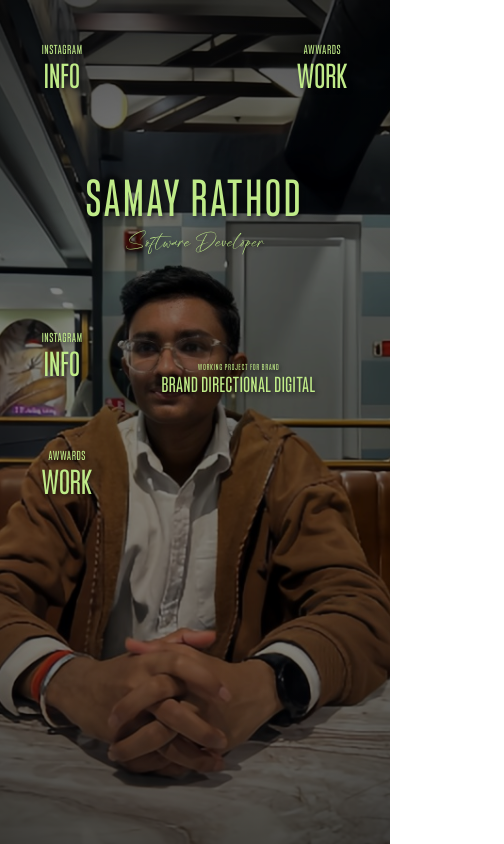
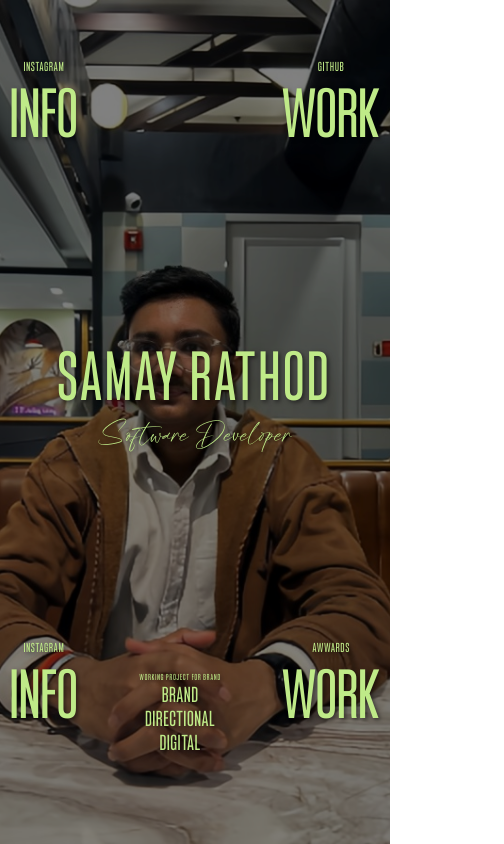
Before and after one commit to Samay001/portfolio, a React (Create React App) app: page / in a window 390 px wide. Shown: the top 844 px of the page, 504 px wide, since content can reach past the window. Built offline with nearby package versions, Linux system fonts and the light colour scheme.

Commit message:
made all the section responsive

```diff
--- a/src/pages/home.js
+++ b/src/pages/home.js
@@ -6,6 +6,7 @@ import Work from "./work";
 import Projects from "./projects";
 import Addon from "./addon";
 import Contact from "./contact";
+
 
 const Home = () => {
   return (
@@ -21,7 +22,7 @@ const Home = () => {
               <h1>INFO</h1>
             </span>
             <span className="text-block">
-              <h3>AWWARDS</h3>
+              <h3>GITHUB</h3>
               <h1>WORK</h1>
             </span>
           </div>
--- a/src/pages/projects.js
+++ b/src/pages/projects.js
@@ -1,25 +1,25 @@
-import React from 'react'
-import './style/projects.css'
+import React from 'react';
+import './style/projects.css';
 
-const projects = () => {
+const Projects = () => {
   return (
     <div className='container-projects'>
-        <div className='projects-text-box '>
-            <div className='project1 pro-box'>
-                <h1>URBAN SNITCH </h1>
+      <div className='projects-text-box'>
+        <div className='project pro-box'>
+          <h1>URBAN SNITCH</h1>
         </div>
-            <div className='project2 pro-box'>
+        <div className='project pro-box'>
           <h1>GO-LAND</h1>
         </div>
-            <div className='project3 pro-box'>
+        <div className='project pro-box'>
           <h1>SKY-WATCH</h1>
         </div>
-            <div className='project3 pro-box'>
+        <div className='project pro-box'>
           <h1>COLORFONT MASTER</h1>
         </div>
       </div>
     </div>
-  )
+  );
 }
 
-export default projects
+export default Projects;
--- a/src/pages/style/addon.css
+++ b/src/pages/style/addon.css
@@ -1,71 +1,73 @@
 .container-addon {
     position: relative;
+    /* height: auto; */
     display: flex;
     flex-direction: column;
     align-items: center;
     text-align: center;
     max-width: 100%;
+    overflow: hidden;
 }
 
 .model-img {
-    position: relative;
     width: 100%;
     overflow: hidden;
-    height: 180vh;
-    object-fit: cover;
+    height: auto;
 }
 
 .model-img img {
     width: 100%;
+    height: 100%;
+    object-fit: cover;
     filter: brightness(50%);
     display: block;
-    z-index: 1;
 }
 
 .addon-text-box {
     position: absolute;
-    top: 45%;
+    top: 50%;
     left: 50%;
     transform: translate(-50%, -50%);
     z-index: 2;
     color: white;
     width: 80%;
-
+    text-align: center;
 }
 
-.addon-text-box h1{
-    font-size: 15vh;
+.addon-text-box h1 {
+    font-size: 8vw;
     font-weight: 800;
     margin-bottom: 1rem;
-    margin-top:0;
+    margin-top: 0;
     font-family: "CustomFont1", sans-serif;
     color: #BFEA88;
     text-shadow: 2px 2px 4px rgba(0, 0, 0, 0.5);
 }
 
-.addon-text-box h2{
-    font-size: 20vh;
+.addon-text-box h2 {
+    font-size: 5vw;
     font-weight: 100;
     margin-bottom: 1rem;
-    margin-top:0;
+    margin-top: 0;
     font-family: "CustomFont3", sans-serif;
     color: #BFEA88;
     text-shadow: 2px 2px 4px rgba(0, 0, 0, 0.5);
 }
 
-.addon-text-box p{
-    font-size: 2vh;
+.addon-text-box p {
+    font-size: 2.5vw;
     letter-spacing: 2px;
     font-weight: 300;
     margin-bottom: 1rem;
-    margin-top:0;
+    margin-top: 0;
     font-family: "CustomFont1", sans-serif;
     color: #BFEA88;
     text-shadow: 2px 2px 4px rgba(0, 0, 0, 0.5);
     padding-top: 2rem;
 }
 
-.model-img::before, .model-img::after {
+.model-img::before,
+.model-img::after {
     content: '';
     position: absolute;
     left: 0;
@@ -86,11 +88,29 @@
 }
 
 @media (max-width: 768px) {
-    .container-addon {
-        flex-direction: column;
+    .addon-text-box h1 {
+        font-size: 12vw;
     }
 
-    .model-img {
-        width: 100%;
+    .addon-text-box h2 {
+        font-size: 8vw;
+    }
+
+    .addon-text-box p {
+        font-size: 4vw;
     }
 }
+
+@media (max-width: 480px) {
+    .addon-text-box h1 {
+        font-size: 10vw;
+    }
+
+    .addon-text-box h2 {
+        font-size: 6vw;
+    }
+
+    .addon-text-box p {
+        font-size: 3vw;
+    }
+}
--- a/src/pages/style/contact.css
+++ b/src/pages/style/contact.css
@@ -1,44 +1,61 @@
 .container-contact {
     display: flex;
-    flex-direction: column;
-    align-items: center;
-    justify-content: center;
     height: 100vh;
-    background: #BFEA88;
-    color: #192928;
-    font-family: "CustomFont1", sans-serif;
+    flex-direction: row;
+    max-width: 100%;
+    overflow: hidden;
+    background-color: #BFEA88;
+    text-transform: uppercase;
     padding: 20px;
     box-sizing: border-box;
 }
 
 .contact-content {
-    max-width: 600px;
+    width: 100%;
+    display: flex;
+    flex-direction: column;
+    justify-content: center;
+    align-items: center;
     text-align: center;
 }
 
-.heading-contact {
-    font-size: 5vh;
-    text-transform: uppercase;
+.contact-img {
     width: 100%;
+    display: flex;
+    justify-content: center;
+    align-items: center;
+    box-sizing: border-box;
+    flex-wrap: wrap;
+}
+
+.contact-img img {
+    width: 100%;
+    max-width: 600px;
+    border-radius: 5px;
+    object-fit: cover;
+}
+
+.heading-contact h1 {
+    font-family: "CustomFont2", sans-serif;
+    font-size: 14vh;
     font-weight: 800;
-    margin-bottom: 1rem;
-    margin-top: 0;
-    color: #192928;
+    margin: 0.5rem 0;
 }
 
 .contact-form {
     display: flex;
     flex-direction: column;
+    width: 80%;
     gap: 10px;
 }
 
 .form-input, .form-textarea, .form-button {
     width: 100%;
     padding: 10px;
-    margin: 5px 0;
     border: 1px solid #192928;
     border-radius: 5px;
     box-sizing: border-box;
+    font-family: "CustomFont1", sans-serif;
 }
 
 .form-button {
@@ -52,32 +69,37 @@
     background: #145214;
 }
 
-.contact-img {
-    margin-top: 20px;
-}
-
-.contact-img img {
-    width: 100%;
-    max-width: 300px;
-    border-radius: 10px;
-}
-
-@media (min-width: 768px) {
+@media (max-width: 768px) {
     .container-contact {
-        flex-direction: row;
-        justify-content: space-between;
+        flex-direction: column;
     }
 
     .contact-content {
-        max-width: 50%;
-        text-align: left;
+        width: 100%;
+        text-align: center;
+        margin-bottom: 20px;
     }
 
     .contact-img {
-        max-width: 50%;
-        display: flex;
-        align-items: center;
-        justify-content: center;
+        width: 100%;
+    }
+
+    .heading-contact h1 {
+        font-size: 10vh;
+    }
+
+    .form-input, .form-textarea, .form-button {
+        padding: 8px;
+    }
+}
+
+@media (max-width: 480px) {
+    .heading-contact h1 {
+        font-size: 8vh;
+    }
+
+    .form-input, .form-textarea, .form-button {
+        padding: 6px;
     }
 
     .contact-img img {
--- a/src/pages/style/home.css
+++ b/src/pages/style/home.css
@@ -1,13 +1,7 @@
-/* @font-face {
-  font-family: "CustomFont1";
-  src: url("../../assets/fonts/custom-font1.ttf") format("truetype");
-  font-weight: bolder;
-} */
-
 @font-face {
   font-family: "CustomFont2";
   src: url("../../assets/fonts/Arges_bold.ttf") format("truetype");
-  font-weight:bolder;
+  font-weight: bolder;
 }
 
 @font-face {
@@ -18,31 +12,27 @@
 
 body,
 html {
-  /* overflow: hidden; */
   margin: 0;
   padding: 0;
   box-sizing: border-box;
-  /* background-color: #192928; */
 }
 
-body::-webkit-scrollbar,
-html::-webkit-scrollbar {
+body::-webkit-scrollbar {
   display: none;
 }
-
 .container {
   width: 100%;
-  height: 100vh;
-  display: flex;
-  justify-content: center;
-  align-items: center;
+  min-height: 100vh;
   position: relative;
+  overflow: hidden;
 }
 
 .img-main {
   width: 100%;
   height: 100%;
+  position: absolute;
   z-index: 1;
+  overflow: hidden;
 }
 
 .img-main img {
@@ -52,38 +42,28 @@ html::-webkit-scrollbar {
   filter: brightness(50%);
 }
 
-.img-main::before {
-  content: "";
-  position: absolute;
-  top: 0;
-  left: 0;
-  width: 100%;
-  height: 100%;
-  background: radial-gradient(
-    circle at center,
-    rgba(0, 0, 0, 0) 50%,
-    rgba(0, 0, 0, 0.5) 100%
-  );
-  z-index: 2;
-}
-
 .heading-container {
   z-index: 2;
   text-align: center;
   position: absolute;
   width: 100%;
   height: 100%;
+  display: flex;
+  flex-direction: column;
+  justify-content: center;
+  align-items: center;
 }
 
 .row {
   display: flex;
   justify-content: space-between;
-  padding: 2rem;
-  flex-wrap: wrap;
+  width: 100%;
+  margin: 1rem 0;
 }
 
 .text-block {
   margin: 10px;
+  text-align: center;
 }
 
 .row h1,
@@ -119,7 +99,9 @@ html::-webkit-scrollbar {
 }
 
 .name-text {
+  width: 100%;
   margin: 2rem 0;
+  text-align: center;
 }
 
 .name-text h1 {
@@ -156,6 +138,9 @@ html::-webkit-scrollbar {
   .name-text h3 {
     font-size: 1.75rem;
   }
+  .name-text{
+    margin:3rem;
+  }
 }
 
 @media (max-width: 768px) {
@@ -182,11 +167,14 @@ html::-webkit-scrollbar {
   .bio h3 {
     font-size: 0.75rem;
   }
+  .name-text{
+    margin:2rem;
+  }
 }
 
 @media (max-width: 480px) {
   .row h1 {
-    font-size: 2rem;
+    font-size: 4rem;
   }
 
   .row h3 {
@@ -194,11 +182,11 @@ html::-webkit-scrollbar {
   }
 
   .name-text h1 {
-    font-size: 3rem;
+    font-size: 4rem;
   }
 
   .name-text h3 {
-    font-size: 1.25rem;
+    font-size: 1.75rem;
   }
 
   .bio h1 {
@@ -208,4 +196,9 @@ html::-webkit-scrollbar {
   .bio h3 {
     font-size: 0.5rem;
   }
+
+  .name-text{
+    width: 100%;
+    margin:10rem;
+  }
 }
--- a/src/pages/style/projects.css
+++ b/src/pages/style/projects.css
@@ -18,11 +18,11 @@
 }
 
 .pro-box h1{
-    font-size: 5rem;
+    font-size: 4rem;
     font-weight: 800;
     letter-spacing: 4px;
     margin-bottom: 1rem;
     margin-top:0;
     font-family: "CustomFont1", sans-serif;
-    border-bottom: 1px solid #192928;
+    /* border-bottom: 1px solid #192928; */
 }
```
Also changed, not shown: src/pages/contact.js (+4 -4 lines). Lines whose indentation alone changed are shown as unchanged.
